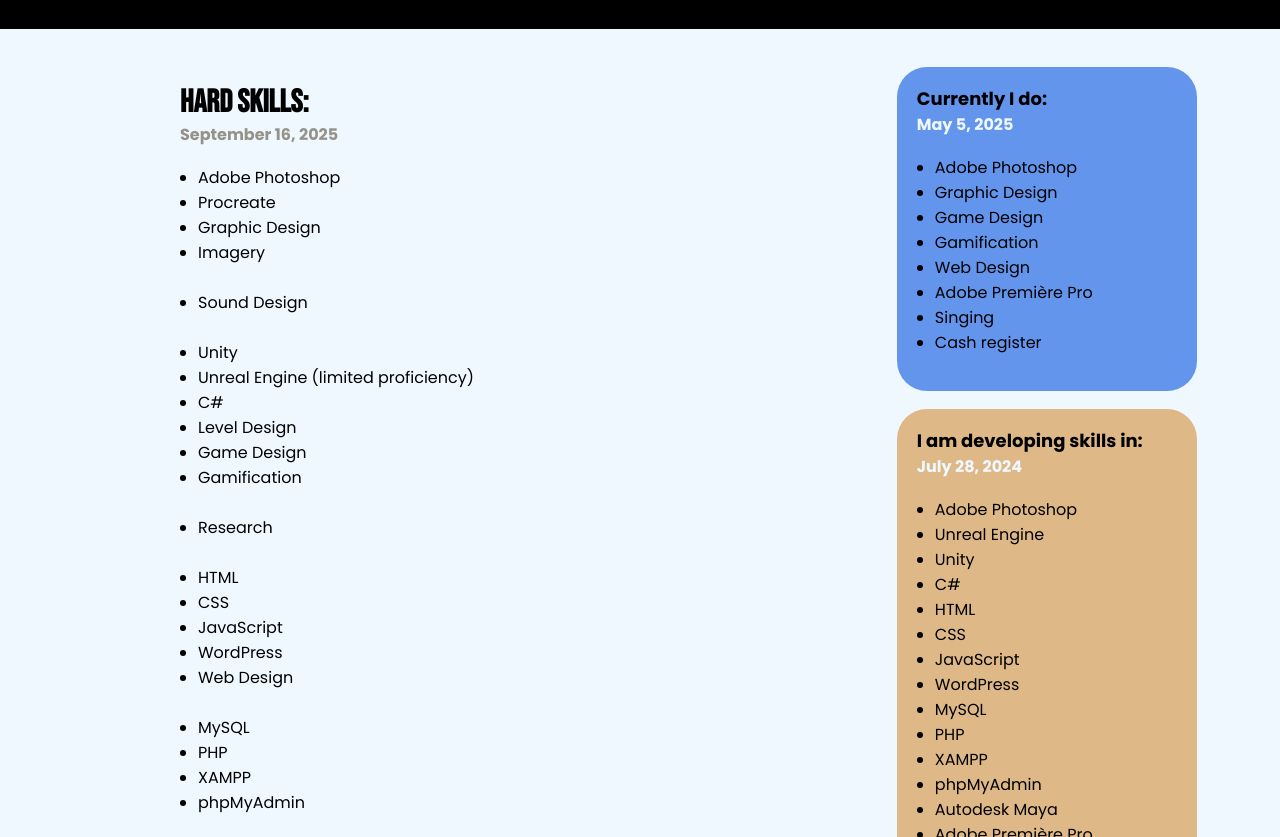
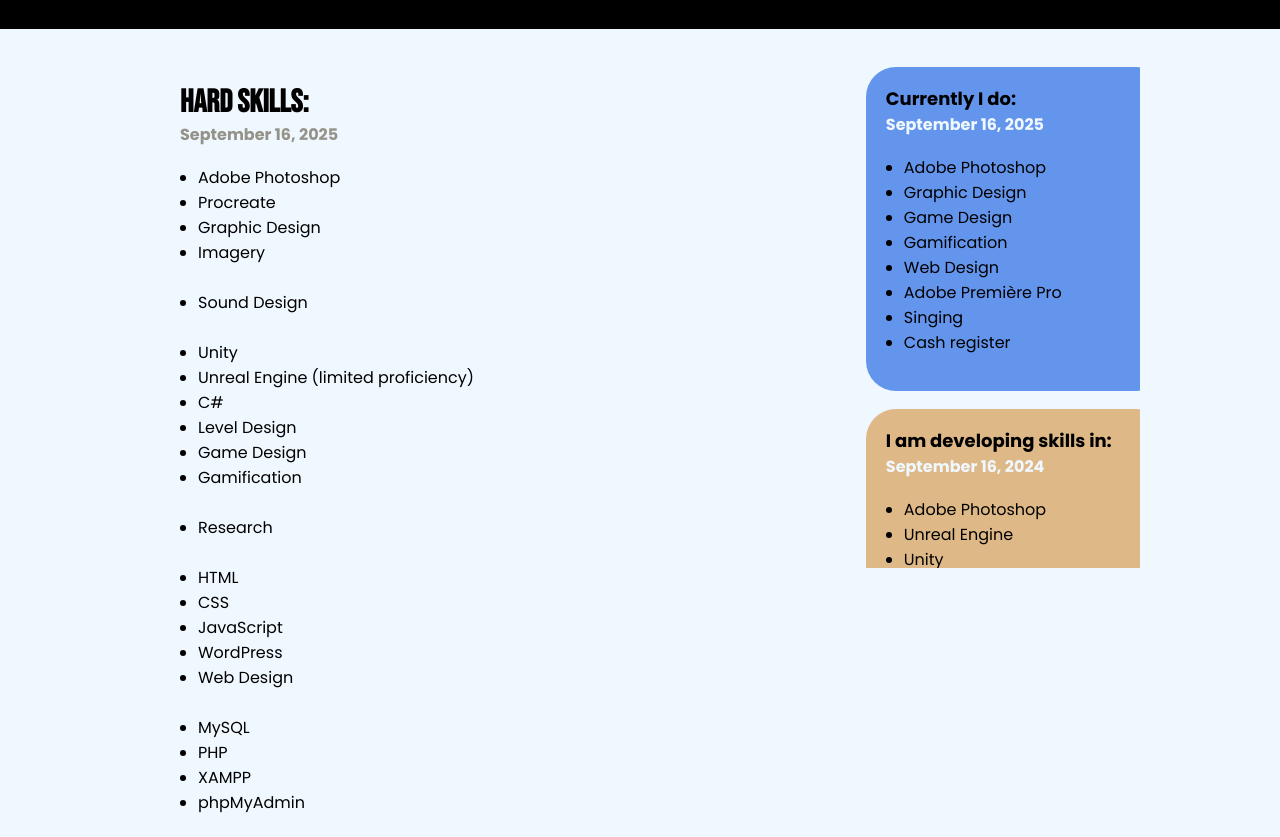
Before and after one commit to luckygoxer/luckygoxer.github.io, a plain HTML site: page Skills.html in a window 1280 px wide. Shown: the part 110-947 px from the top of the page. Drawn offline with Linux system fonts and the light colour scheme.

Commit message:
Deutsch and skills

```diff
--- a/Skills.html
+++ b/Skills.html
@@ -44,7 +44,7 @@
     <aside id="invisibleforsmall">
         <article class="border">
             <h2>Currently I do:</h2>
-            <time>May 5, 2025</time>
+            <time>September 16, 2025</time>
             <ul>
                 <li>Adobe Photoshop</li>
                 <li>Graphic Design</li>
@@ -59,21 +59,20 @@
 
         <article class="border">
             <h2>I am developing skills in:</h2>
-            <time>July 28, 2024</time>
+            <time>September 16, 2024</time>
             <ul>
                 <li>Adobe Photoshop</li>
                 <li>Unreal Engine</li>
                 <li>Unity</li>
-                <li>C#</li>
-                <li>HTML</li>
-                <li>CSS</li>
                 <li>JavaScript</li>
                 <li>WordPress</li>
                 <li>MySQL</li>
                 <li>PHP</li>
                 <li>XAMPP</li>
                 <li>phpMyAdmin</li>
+                <li>Web Security</li>
                 <li>Autodesk Maya</li>
+                <li>3D Modeling</li>
                 <li>Adobe Première Pro</li>
                 <li>German</li>
                 <li>Singing</li>
@@ -173,7 +172,7 @@
     <aside id="invisibleforbig">
         <article class="border">
             <h2>Currently I do:</h2>
-            <time>May 5, 2025</time>
+            <time>September 16, 2025</time>
             <ul>
                 <li>Adobe Photoshop</li>
                 <li>Graphic Design</li>
@@ -188,21 +187,20 @@
 
         <article class="border">
             <h2>I am developing skills in:</h2>
-            <time>July 28, 2024</time>
+            <time>September 16, 2024</time>
             <ul>
                 <li>Adobe Photoshop</li>
                 <li>Unreal Engine</li>
                 <li>Unity</li>
-                <li>C#</li>
-                <li>HTML</li>
-                <li>CSS</li>
                 <li>JavaScript</li>
                 <li>WordPress</li>
                 <li>MySQL</li>
                 <li>PHP</li>
                 <li>XAMPP</li>
                 <li>phpMyAdmin</li>
+                <li>Web Security</li>
                 <li>Autodesk Maya</li>
+                <li>3D Modeling</li>
                 <li>Adobe Première Pro</li>
                 <li>German</li>
                 <li>Singing</li>
--- a/css/style.css
+++ b/css/style.css
@@ -143,17 +143,22 @@
 	padding-top: 20px;
 	flex-grow:1;
 	flex-basis: 19vw;
+
+	max-height: 501px;   /* fixed height */
+	overflow-y: auto;    /* adds scrollbar inside */
+	overflow-x: hidden;     /* disable horizontal scrollbar */
+	padding-right: 31px;  /* small padding so scrollbar doesn't overlap text */
 }
 
 aside.bigheader{
 	top: 168px;
-
 }
 
 aside.bigheader article.border {
-  max-height: 400px;   /* fixed height */
-  overflow-y: auto;    /* adds scrollbar inside */
-  margin-right: 20px;  /* small padding so scrollbar doesn't overlap text */
+	max-height: 499;   /* fixed height */
+	overflow-y: auto;    /* adds scrollbar inside */
+	overflow-x: hidden;     /* disable horizontal scrollbar */
+	margin-right: 20px;  /* small padding so scrollbar doesn't overlap text */
 }
 
 aside article{
```
Also changed, not shown: EducationandCourses.html (+7 -1 lines).
